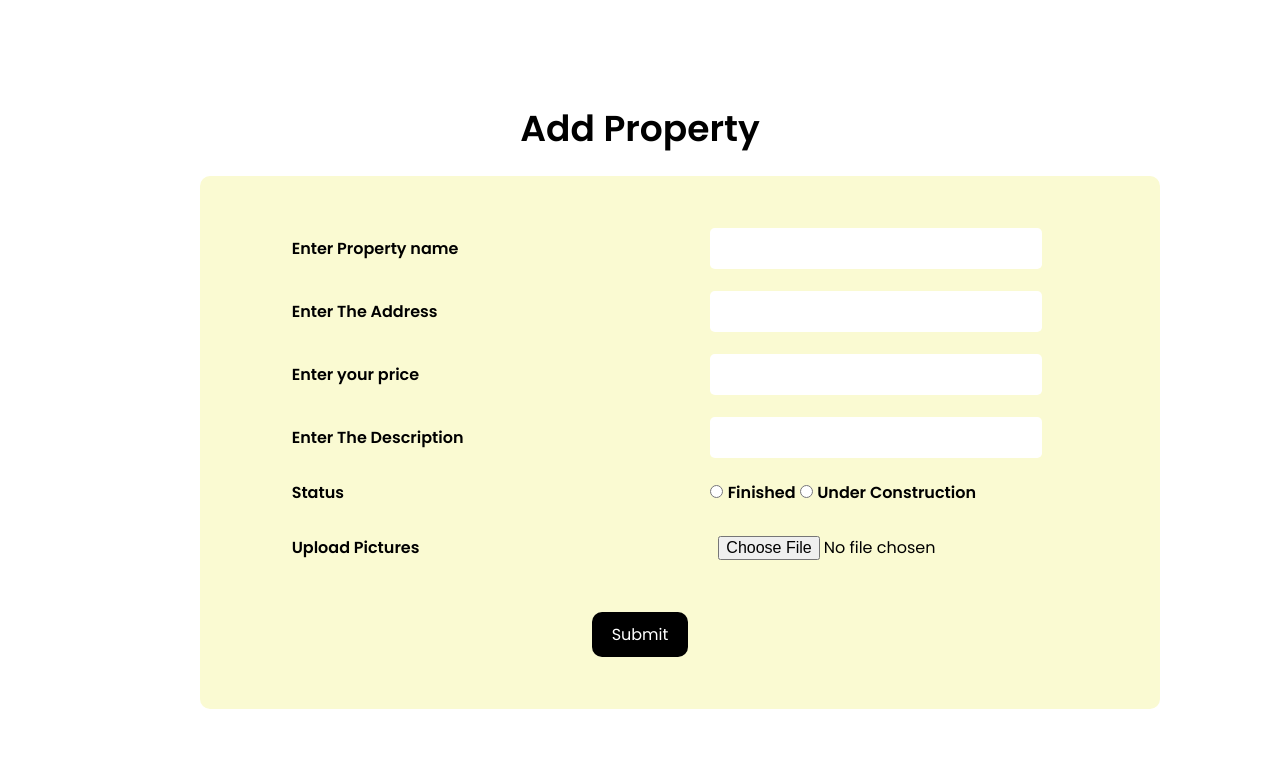
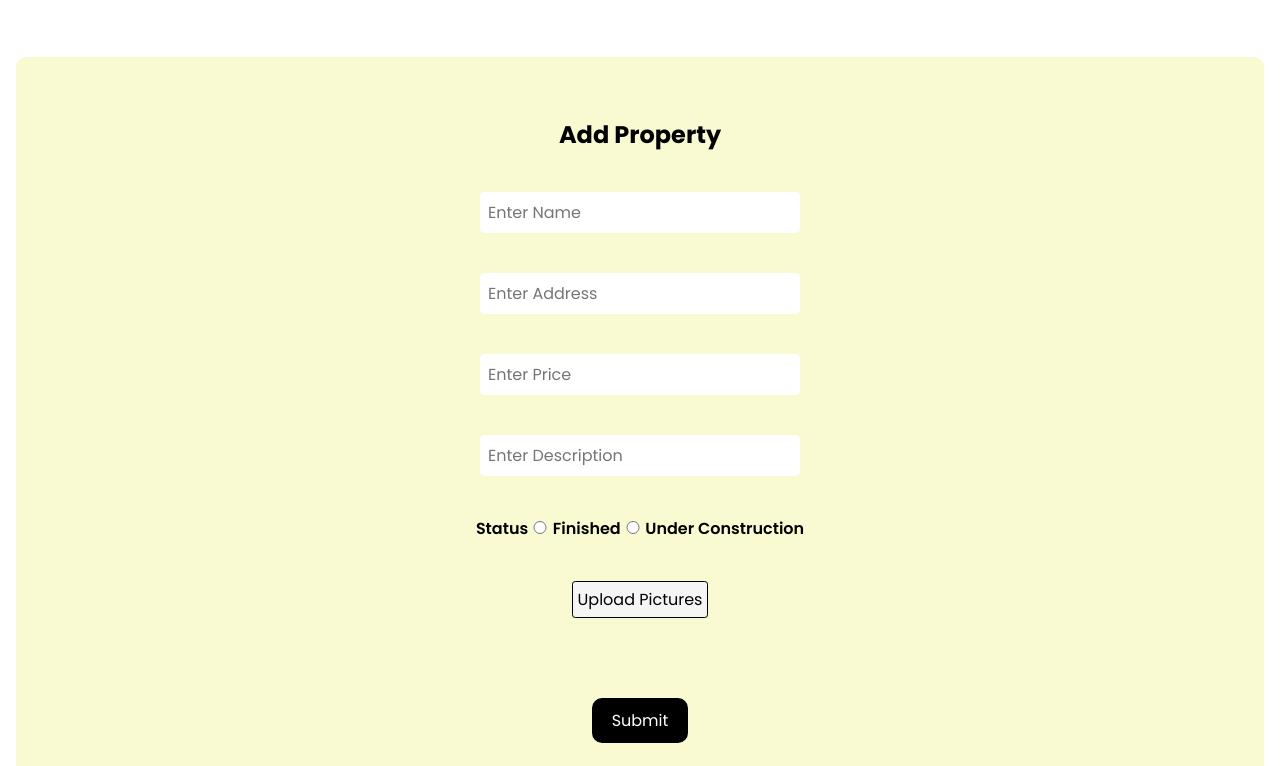
Before and after one commit to ChetanAsabe/Realty, a plain HTML site: page index.html in a window 1280 px wide. Shown: the part 2930-3696 px from the top of the page. Drawn offline with nearby package versions, Linux system fonts and the light colour scheme.

Commit message:
Add property changes

```diff
--- a/index.html
+++ b/index.html
@@ -218,8 +218,6 @@
               <i class="ri-heart-line"></i>
             </button>
           </article>
-
-
         </div>
       </section>
 
@@ -318,73 +316,91 @@
       </section>
     </main>
 
-
-    <div id="sell" >
-      <h3 class="service__title-center">Add Property</h3>
+    <section class="container">
+      <div>
         <table>
           <tr>
             <td>
-            <label for="">Enter Property name </label>
-          </td>
-          <td>
-            <input type="text" name="" id="pName" />
+              <h2 style="font-weight: bolder; font-size: x-large">
+                Add Property
+              </h2>
             </td>
           </tr>
           <tr>
             <td>
-            <label for="">Enter The Address</label>
-          </td>
-          <td>
-            <input type="text" name="" id="pAdd" />
+              <input type="text" name="" id="pName" placeholder="Enter Name" />
             </td>
           </tr>
           <tr>
             <td>
-            <label for="">Enter your price</label>
-          </td>
-          <td>
-            <input type="number" name="" id="pPrice">
+              <input
+                type="text"
+                name=""
+                id="pAdd"
+                placeholder="Enter Address"
+              />
             </td>
           </tr>
           <tr>
             <td>
-            <label for="">Enter The Description</label>
+              <input
+                type="number"
+                name=""
+                id="pPrice"
+                placeholder="Enter Price"
+              />
             </td>
-          <td>
-            <input type="text" name="" id="pDescription" />
+          </tr>
+          <tr>
+            <td style="display: flex; align-items: center; gap: 5px">
+              <input
+                type="text"
+                name=""
+                id="pDescription"
+                placeholder="Enter Description"
+              />
             </td>
           </tr>
           <tr>
             <td>
               <label for="">Status</label>
-          </td>
-          <td>
-            <input type="radio" name="Finished" id="Finished" />
+              <input
+                style="width: 1rem"
+                type="radio"
+                name="Finished"
+                id="Finished"
+              />
               <label for="Finished">Finished</label>
-            <input type="radio" name="Finished" id="Unfinished" />
+              <input
+                style="width: 1rem"
+                type="radio"
+                name="Finished"
+                id="Unfinished"
+              />
               <label for="Unfinished">Under Construction</label>
             </td>
           </tr>
           <tr>
             <td>
-            <label for="">Upload Pictures</label>
-          </td>
-          <td>
-              <input type="file" name="" id="file" accept="image/*">
+              <label class="label" for="file">Upload Pictures</label>
+              <input type="file" id="file" hidden accept="image/*" />
             </td>
           </tr>
           <tr>
             <td>
-            <div id="img" style="width: 200px;"></div>
+              <div id="img" style="width: 200px"></div>
             </td>
           </tr>
           <tr>
             <td>
-            <button id="btn" onclick="addProperty()" type="button">Submit</button>
+              <button id="btn" onclick="addProperty()" type="button">
+                Submit
+              </button>
             </td>
           </tr>
         </table>
       </div>
+    </section>
 
     <!===== Footer =====>
 
@@ -439,8 +455,6 @@
       <p class="footer__copy">&#169; Realty. All rights reserved.</p>
     </footer>
 
-
-
     <script src="/main.js"></script>
   </body>
 </html>
--- a/styles.css
+++ b/styles.css
@@ -591,6 +591,26 @@ img {
   .footer__container {
     grid-template-columns: repeat(2, 1fr);
   }
+
+  #sell {
+    width: 24rem;
+  }
+
+  .addProperty {
+    width: 24rem;
+  }
+
+  table {
+    margin-top: 20px;
+    margin-left: 1rem;
+    display: flex;
+    align-items: le;
+    justify-content: center;
+    background-color: lightgoldenrodyellow;
+    padding: 40px;
+    border-radius: 10px;
+    width: 75%;
+  }
 }
 
 /*     Medium Device     */
@@ -713,40 +733,56 @@ img {
   }
 }
 
-
-
-input{
-  padding: .5rem;
+input {
+  padding: 0.5rem;
   /* height: 40px; */
   border: none;
-  border-radius: .3rem;
+  border-radius: 0.3rem;
+  width: 20rem;
 }
 
 table {
   margin-top: 20px;
-  margin-left: 200px;
+  margin-left: auto;
   display: flex;
   align-items: center;
   justify-content: center;
   background-color: lightgoldenrodyellow;
   padding: 40px;
   border-radius: 10px;
-  width: 75%;
+  width: 100%;
 }
 
 label {
   font-weight: 600;
 }
 
-tr, td {
+tr,
+td {
   padding: 10px;
   border-collapse: collapse;
 }
 
-#btn{
-  margin-left: 300px;
+tr {
+  display: flex;
+  justify-content: center;
+  align-items: center;
+}
+
+#btn {
+  margin: auto;
   padding: 10px 20px;
   border-radius: 10px;
   background-color: black;
   color: white;
 }
+
+.label {
+  display: inline-block;
+  background-color: whitesmoke;
+  border: 1px solid black;
+  padding: 0.3rem;
+  font-weight: normal;
+  border-radius: 0.2rem;
+  cursor: pointer;
+}
```
Lines whose indentation alone changed are shown as unchanged.
